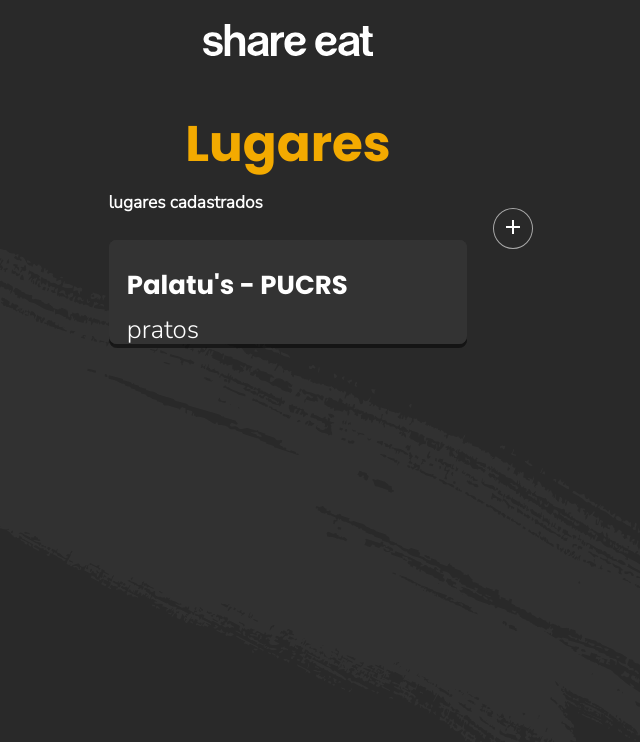
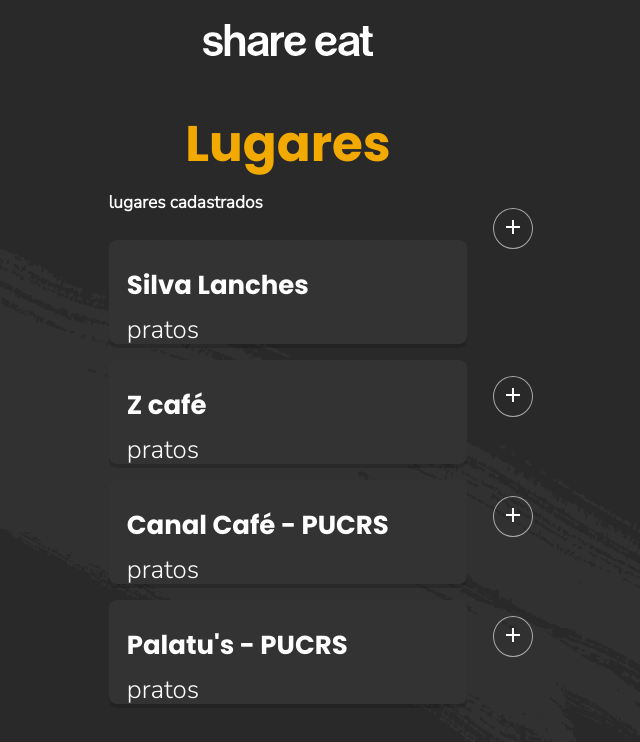
Before and after one commit to pixelsomatic/share-eat, a React (Create React App) app: page / in a window 1280 px wide. Shown: the top 742 px of the page, without its empty margins (352-992 px from the left). Built offline with nearby package versions, Linux system fonts and the light colour scheme.

Commit message:
- Exibe cards com nomes de restaurantes

```diff
--- a/package.json
+++ b/package.json
@@ -1,6 +1,7 @@
 {
   "name": "share-eat",
-  "version": "0.1.0",
+  "version": "1.0.0",
+  "description": "Share eat Test",
   "private": true,
   "dependencies": {
     "bootstrap-4-react": "0.0.59",
--- a/src/Details.js
+++ b/src/Details.js
@@ -5,13 +5,25 @@
 import background from './background-paint.svg';
 import addYellow from './ic_add_black.svg';
 import {Link} from "react-router-dom";
+import menuRest from './teste.json';
 
 export default class Details extends React.Component {
+   constructor(props) {
+      super(props);
+      this.state = {
+        menuRest: menuRest
+      };
+    }
+
    render () {
+      const menu = this.state.menuRest.map((menuRest) => <li key={menuRest.menuItems}>{`${menuRest.menuItems.name}`}</li>)
+      // console.log(menu);
+   // const menuI = this.state.menuRest((menuRest) => <div className="menuI.menuItems">{menuRest.menuItems}</div> )
+      // console.log(menuI);
       return (
          <div className="App-header">
                <img src={logo} className="logo" alt="logo" />
-               <h1> Lugares Detalhes </h1>
+               <h1> Silva Lanches </h1>
                <img src={background} className="App-background" alt="background" />
 
                <div className="card-details">
--- a/src/Places.css
+++ b/src/Places.css
@@ -85,6 +85,26 @@
 position: absolute;
 top: 30%;
 cursor: pointer;
+margin-bottom: 5%;
+}
+
+.two {
+    top: 45%!important;
+}
+.btn-two {
+    top: 47%!important;
+}
+.three {
+    top: 60%!important;
+}
+.btn-three {
+    top: 62%!important;
+}
+.four {
+    top: 75%!important;
+}
+.btn-four {
+    top: 77%!important;
 }
 
 .card-restaurant:active {
--- a/src/Places.js
+++ b/src/Places.js
@@ -14,10 +14,15 @@
     };
   }
 
+  // renderRow(testes) {
+  //   return (<li>Num: {testes}</li>)
+  // }
+
+
   render () {
     // Busca nome de restaurantes via JSON
     const lista = this.state.testes.map((testes) => <p className="show-restaurant" key={testes}>{`${testes.name}`}</p>);
-    console.log(testes[0]);
+    console.log(testes[1]);
 
   return(
     <div className="Places">
@@ -28,38 +33,50 @@
           <img src={background} className="App-background" alt="background" />
 
               <div className="card-restaurant">
-                  <Link to="/detalhes" className="links">
+                <Link to="/silva-lanches" className="links">
                     <div className="restaurant-name py-2 px-4"> {lista[0]} </div>
                     <div className="dishes"> pratos </div>
                 </Link>
             </div>
-
-              <div className="card-restaurant">
+            <Link to="/restaurantes">
+              <button className="add-menu">
+                <img src={addWhite}  alt="add"/>
+              </button>
+            </Link>
+            <div className="card-restaurant two">
                 <Link to="/detalhes" className="links">
                     <div className="restaurant-name py-2 px-4"> {lista[1]} </div>
                     <div className="dishes"> pratos </div>
                 </Link>
             </div>
-
-              <div className="card-restaurant">
+            <Link to="/restaurantes">
+              <button className="add-menu btn-two">
+                <img src={addWhite}  alt="add"/>
+              </button>
+            </Link>
+            <div className="card-restaurant three">
               <Link to="/detalhes" className="links">
-                    <div className="restaurant-name py-2 px-4"> {lista[2]} </div>
+                  <div className="restaurant-name two py-2 px-4"> {lista[2]} </div>
                   <div className="dishes"> pratos </div>
               </Link>
             </div>
-
-              <div className="card-restaurant">
+            <Link to="/restaurantes">
+              <button className="add-menu btn-three">
+                <img src={addWhite}  alt="add"/>
+              </button>
+            </Link>
+            <div className="card-restaurant four">
                 <Link to="/detalhes" className="links">
                     <div className="restaurant-name py-2 px-4"> {lista[3]} </div>
                     <div className="dishes"> pratos </div>
                 </Link>
             </div>
-
             <Link to="/restaurantes">
-                <button className="add-menu">
+              <button className="add-menu btn-four">
                 <img src={addWhite}  alt="add"/>
               </button>
             </Link>
+
         </header>
       </div>
     );
--- a/src/index.js
+++ b/src/index.js
@@ -12,11 +12,14 @@
    <Switch>
       <Route path="/" exact={true} component={App} />
       <Route path="/restaurantes" component={Restaurantes} />
-      <Route path="/detalhes" component={Details} />
+      <Route path="/silva-lanches" component={Details} />
    </Switch>
 </BrowserRouter>
 , document.getElementById('root'));
 
+if (module.hot) {
+   module.hot.accept()
+ }
 // If you want your app to work offline and load faster, you can change
 // unregister() to register() below. Note this comes with some pitfalls.
 // Learn more about service workers: https://bit.ly/CRA-PWA
```
Also changed, not shown: 1 other file (tests, documents, lock files or other folders). Lines whose indentation alone changed are shown as unchanged.
